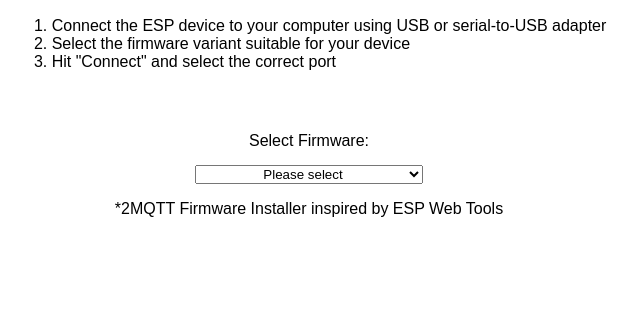
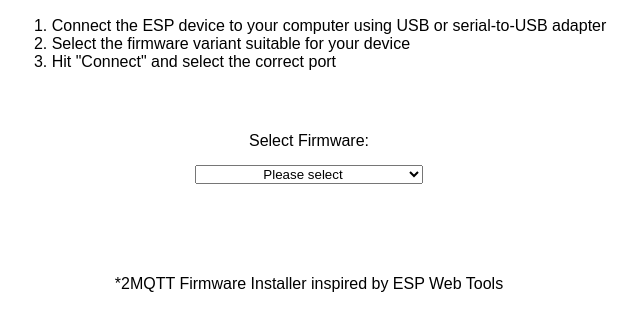
Before and after one commit to all-solutions/Flash2MQTT, a plain HTML site: page index.html in a window 1280 px wide. Shown: the part 107-438 px from the top of the page, without its empty margins (331-971 px from the left). Drawn offline with Linux system fonts and the light colour scheme.

Commit message:
Update index.html

```diff
--- a/index.html
+++ b/index.html
@@ -17,9 +17,9 @@
             margin: 15px auto;
             text-align: center;
         }
-        /* Add extra space below the variant selection */
-        #variantSelect {
-            margin-bottom: 60px; /* Increased from 15px to 60px to add extra space */
+        /* Add extra space below the variant selection or firmware selection */
+        .spacer {
+            height: 60px; /* Adjust the height to create approximately three lines of space */
         }
         /* Style for the button when disabled */
         esp-web-install-button::part(button) {
@@ -67,6 +67,9 @@
         <option value="">Please select a variant</option>
     </select>
 
+    <!-- Spacer to create extra space regardless of variant selection visibility -->
+    <div class="spacer"></div>
+
     <!-- ESP Web Install Button -->
     <esp-web-install-button id="flashButton" manifest="" disabled></esp-web-install-button>
 
```
